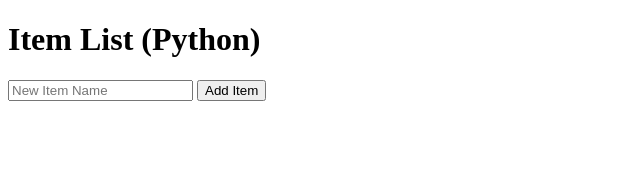
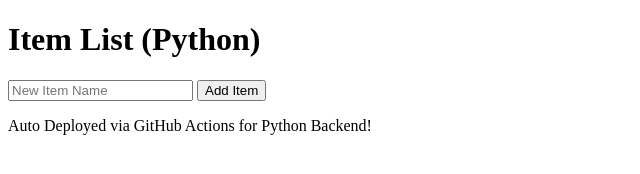
Before and after one commit to hieuidol0408/ThiCK1NguonMo, a plain HTML site: page project-python/templates/index.html in a window 1280 px wide. Shown: the whole page, without its empty margins (0-640 px from the left). Drawn offline with Linux system fonts and the light colour scheme; no server answers.

Commit message:
Test Auto Deploy: Update Python UI

```diff
--- a/project-python/templates/index.html
+++ b/project-python/templates/index.html
@@ -43,5 +43,6 @@
 
         fetchItems();
     </script>
+    <p>Auto Deployed via GitHub Actions for Python Backend!</p>
 </body>
 </html>
```
